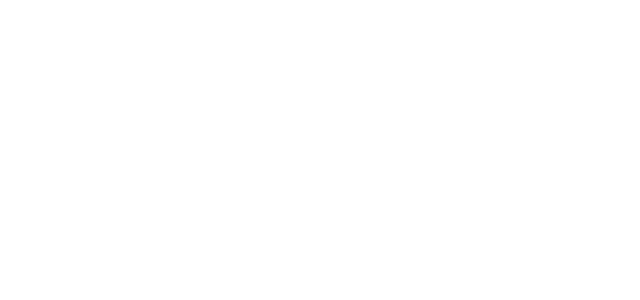
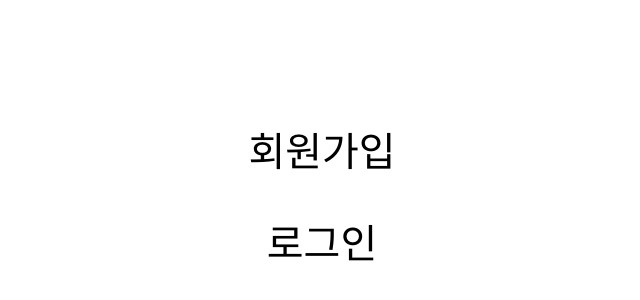
Before and after one commit to sojinjang/wanted-pre-onboarding-frontend, a React (Create React App) app: page / in a window 1280 px wide. Before the commit this address had no page. Shown: the part 202-502 px from the top of the page, without its empty margins (318-958 px from the left). Built offline with nearby package versions, Linux system fonts and the light colour scheme.

Commit message:
:sparkles: feat: home component 추가, 로그인/회원가입 페이지 라우팅

```diff
--- /dev/null
+++ b/src/pages/Home.jsx
@@ -0,0 +1,24 @@
+import React from "react";
+import { Link } from "react-router-dom";
+import { PUBLIC_ROUTE } from "../router/ROUTE_INFO";
+
+const Home = () => {
+  return (
+    <div className="flex flex-col h-screen items-center justify-center">
+      <Link
+        to={PUBLIC_ROUTE.signUp.path}
+        className="text-[5vh] my-[2vh] hover:text-blue-400 hover:scale-105 transition duration-500 ease-in-out"
+      >
+        회원가입
+      </Link>
+      <Link
+        to={PUBLIC_ROUTE.signIn.path}
+        className="text-[5vh] my-[2vh] hover:text-blue-400 hover:scale-105 transition duration-500 ease-in-out"
+      >
+        로그인
+      </Link>
+    </div>
+  );
+};
+
+export default Home;
--- a/src/pages/index.js
+++ b/src/pages/index.js
@@ -1,5 +1,6 @@
+import Home from "./Home";
 import SignUp from "./SignUp";
 import SignIn from "./SignIn";
 import Todo from "./Todo";
 
-export { SignUp, SignIn, Todo };
+export { Home, SignUp, SignIn, Todo };
--- a/src/router/index.jsx
+++ b/src/router/index.jsx
@@ -3,11 +3,13 @@
 
 import { PublicRouter, PrivateRouter } from "./CustomRouters";
 import { PUBLIC_ROUTE_ARR, PRIVATE_ROUTE_ARR } from "./ROUTE_INFO";
+import { Home } from "../pages";
 
 const Router = () => {
   return (
     <BrowserRouter>
       <Routes>
+        <Route path="/" element={<Home />} />
         {PUBLIC_ROUTE_ARR.map((route, index) => {
           return (
             <Route
```
